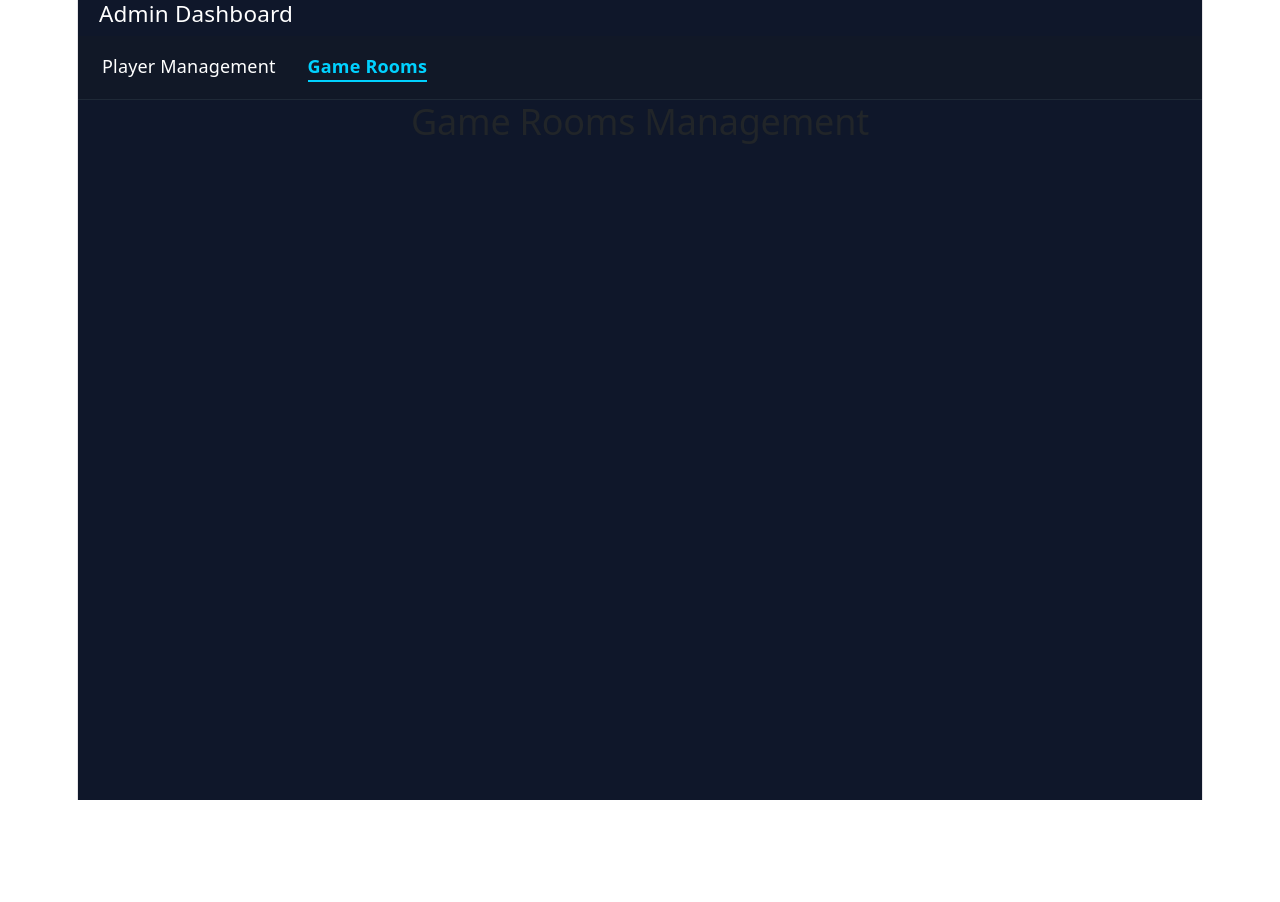
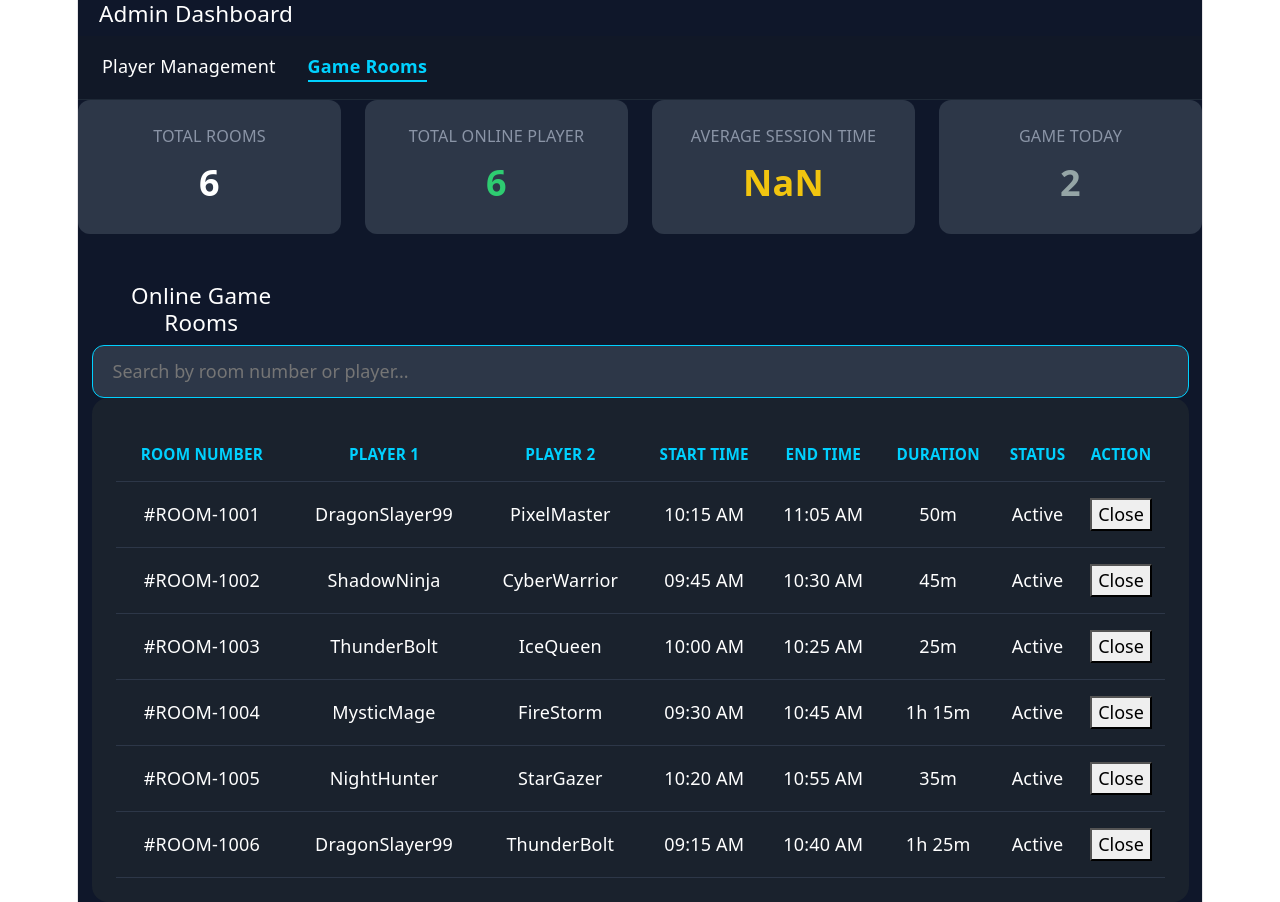
Before and after one commit to RMIT-Full-Stack-Development-2026A/Group9, a React app in the folder frontend/: page / in a window 1280 px wide. Both pictures are taken after a click on the item "Game Rooms". Before the commit the page ends 800 px from the top, so only its background shows below. Built offline with nearby package versions, Linux system fonts and the light colour scheme; the HTML template or start-up script is replaced by a standard one.

Commit message:
Update Game room navigation

```diff
--- a/frontend/src/pages/AdminDashboard/AdminDashboard.jsx
+++ b/frontend/src/pages/AdminDashboard/AdminDashboard.jsx
@@ -2,11 +2,13 @@ import { useState } from "react";
 import PlayerTable from "./PlayerTable/PlayerTable";
 import StatCard from "./StatCard/StatCard";
 import players from "./PlayerTable/players";
+import rooms from "./RoomTable/rooms";
 import './AdminDashboard.css';
 import Navbar from "./Navbar/Navbar";
+import RoomTable from "./RoomTable/RoomTable";
 const AdminDashboard = () => {
 
-
+    const[curRooms,setRooms] = useState(rooms);
 
     const [gamers, setGamers] = useState(players);
 
@@ -16,6 +18,11 @@ const AdminDashboard = () => {
     const activeAccounts = gamers.filter(p => !p.isDeactivated).length;
     const premiumUsers = gamers.filter(p => p.isPremium).length;
     const inactiveAccounts = gamers.filter(p => p.isDeactivated).length;
+
+    const totalRooms = curRooms.length;
+    const totalPlayerOnline= gamers.filter(p => !p.isDeactivated).length;
+    const avarageSessinTime = (rooms.reduce(((sum , r) => sum + r.duration ),0))/rooms.length;
+    const gameToday = gamers.filter(p => p.isDeactivated).length;
 
     return (
         <div className="dashboard">
@@ -31,12 +38,22 @@ const AdminDashboard = () => {
                             <StatCard label="Inactive Accounts" value={inactiveAccounts} color="#95a5a6" />
                         </div>
 
-                        <PlayerTable gamers={gamers} setgamers={setGamers} />
+                        <PlayerTable gamers={gamers} setGamers={setGamers} />
 
                     </>
                 ) : (
                     <div>
-                        <h2>Game Rooms Management</h2>
+                        <>
+
+                        <div className="stats-grid">
+                            <StatCard label="Total Rooms" value={totalRooms} />
+                            <StatCard label="Total Online Player" value={totalPlayerOnline} color="#2ecc71" />
+                            <StatCard label="Average Session Time" value={avarageSessinTime} color="#f1c40f" />
+                            <StatCard label="Game Today" value={gameToday} color="#95a5a6" />
+                        </div>
+
+                        <RoomTable curRooms={curRooms} setRooms={setRooms} />
+                        </>
                     </div>
                 )}
 
--- /dev/null
+++ b/frontend/src/pages/AdminDashboard/RoomTable/RoomTable.css
@@ -0,0 +1,4 @@
+.title{
+    margin-right: 80%;
+    color: #ffffff;
+}
--- /dev/null
+++ b/frontend/src/pages/AdminDashboard/RoomTable/RoomTable.jsx
@@ -0,0 +1,69 @@
+import { useState } from "react";
+import './RoomTable.css'
+let RoomTable = ({ curRooms, setRooms }) => {
+    const [searchQuery, setSearchQuery] = useState('');
+
+    let filteredRooms = curRooms.filter(r => (
+        r.roomNumber.toLowerCase().includes(searchQuery.toLowerCase()) ||
+        r.player1.toLowerCase().includes(searchQuery.toLowerCase())
+    ))
+    let close = (roomNum) => {
+        const updateRooms = curRooms.filter(r => r.roomNumber !== roomNum)
+        setRooms(updateRooms);
+    }
+
+
+    return (
+        <div className='container' >
+            <h5 className='title'>Online Game Rooms</h5>
+
+            <div className='searchBar'>
+                <input
+                    type="text"
+                    id='sBar'
+                    placeholder='Search by room number or player...'
+                    value={searchQuery}
+                    onChange={(e) => setSearchQuery(e.target.value)}
+                />
+            </div>
+
+            <div className='tableContainer'>
+                <table className='tablePlayer'>
+                    <thead>
+                        <tr>
+                            <td>Room Number</td>
+                            <td>Player 1</td>
+                            <td>Player 2</td>
+                            <td>Start Time</td>
+                            <td>End Time</td>
+                            <td>Duration</td>
+                            <td>Status</td>
+                            <td>Action</td>
+                        </tr>
+                    </thead>
+
+                    <tbody>
+                        {filteredRooms.map(r => {
+                            return (
+                                <tr key={r.roomNumber} >
+                                    <td>{r.roomNumber}</td>
+                                    <td>{r.player1}</td>
+                                    <td>{r.player2}</td>
+                                    <td>{r.startTime}</td>
+                                    <td>{r.endTime}</td>
+                                    <td>{r.duration}</td>
+                                    <td>{r.status}</td>
+                                    <td>
+                                        <button onClick={() => { close(r.roomNumber) }} >Close</button>
+                                    </td>
+                                </tr>
+                            )
+                        })}
+                    </tbody>
+
+                </table>
+            </div>
+        </div>
+    )
+}
+export default RoomTable
--- /dev/null
+++ b/frontend/src/pages/AdminDashboard/RoomTable/rooms.js
@@ -0,0 +1,7 @@
+let rooms = [{ roomNumber: "#ROOM-1001", player1: "DragonSlayer99", player2: "PixelMaster", startTime: "10:15 AM", endTime: "11:05 AM", duration: "50m", status: "Active" },
+{ roomNumber: "#ROOM-1002", player1: "ShadowNinja", player2: "CyberWarrior", startTime: "09:45 AM", endTime: "10:30 AM", duration: "45m", status: "Active" },
+{ roomNumber: "#ROOM-1003", player1: "ThunderBolt", player2: "IceQueen", startTime: "10:00 AM", endTime: "10:25 AM", duration: "25m", status: "Active" },
+{ roomNumber: "#ROOM-1004", player1: "MysticMage", player2: "FireStorm", startTime: "09:30 AM", endTime: "10:45 AM", duration: "1h 15m", status: "Active" },
+{ roomNumber: "#ROOM-1005", player1: "NightHunter", player2: "StarGazer", startTime: "10:20 AM", endTime: "10:55 AM", duration: "35m", status: "Active" },
+{ roomNumber: "#ROOM-1006", player1: "DragonSlayer99", player2: "ThunderBolt", startTime: "09:15 AM", endTime: "10:40 AM", duration: "1h 25m", status: "Active" }];
+export default rooms
```
